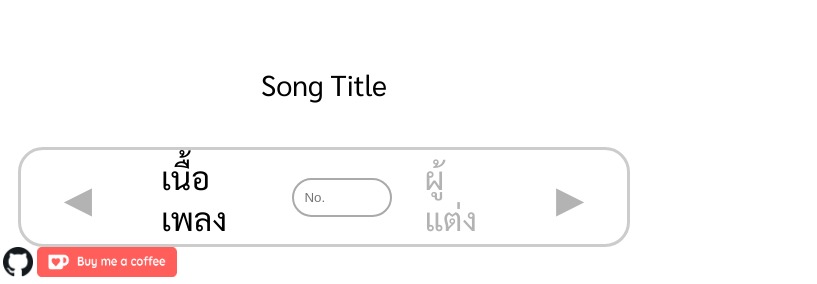
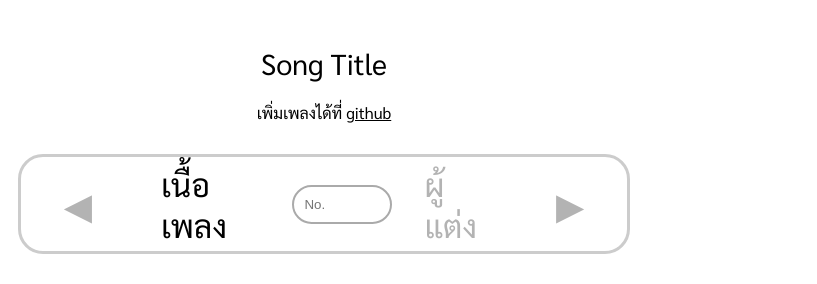
Before and after one commit to narze/torpleng, a plain HTML site: page index.html in a window 1280 px wide. Shown: the part 516-800 px from the top of the page, without its empty margins (0-817 px from the left). Drawn offline with nearby package versions, Linux system fonts and the light colour scheme.

Commit message:
Add real kofi donate button

```diff
--- a/index.html
+++ b/index.html
@@ -34,6 +34,7 @@
   </div>
   <div id="functions">
     <div id="now-play">Song Title</div>
+    <div>เพิ่มเพลงได้ที่ <a href="https://github.com/narze/torpleng" target="_blank" class="underline">github</a></div>
     <div id="func-container">
       <a title="เพลงก่อนหน้า" id="control-btn" onclick="song('backward');">◀</a>
       <a id="lyrics" onclick="setmode('lyrics');">เนื้อเพลง</a>
@@ -44,12 +45,16 @@
   </div>
 </div>
 <div id="support">
-  <a href="https://github.com/narze/torpleng" target="_blank">
-    <img id="kofi" width="30" height="30" src="./public/github.png" />
-  </a>
-  <a href="https://ko-fi.com/narze" target="_blank">
-    <img id="kofi" width="140" height="30" src="./public/coffee.png" />
-  </a>
+  <script src='https://storage.ko-fi.com/cdn/scripts/overlay-widget.js'></script>
+  <script>
+    kofiWidgetOverlay.draw('narze', {
+      'type': 'floating-chat',
+      'floating-chat.donateButton.text': 'Support me',
+      'floating-chat.donateButton.background-color': '#00b9fe',
+      'floating-chat.donateButton.text-color': '#fff'
+    });
+  </script>
+
 </div>
 
 <script src="https://cdn.jsdelivr.net/npm/vue@2"></script>
--- a/public/style.css
+++ b/public/style.css
@@ -16,6 +16,10 @@ html::-webkit-scrollbar {
 	grid-template-columns: minmax(0, 1fr) 1fr;
 	min-height: 0;
 	min-width: 0;
+}
+
+.underline{
+	text-decoration-line: underline;
 }
 
 #header {
```
